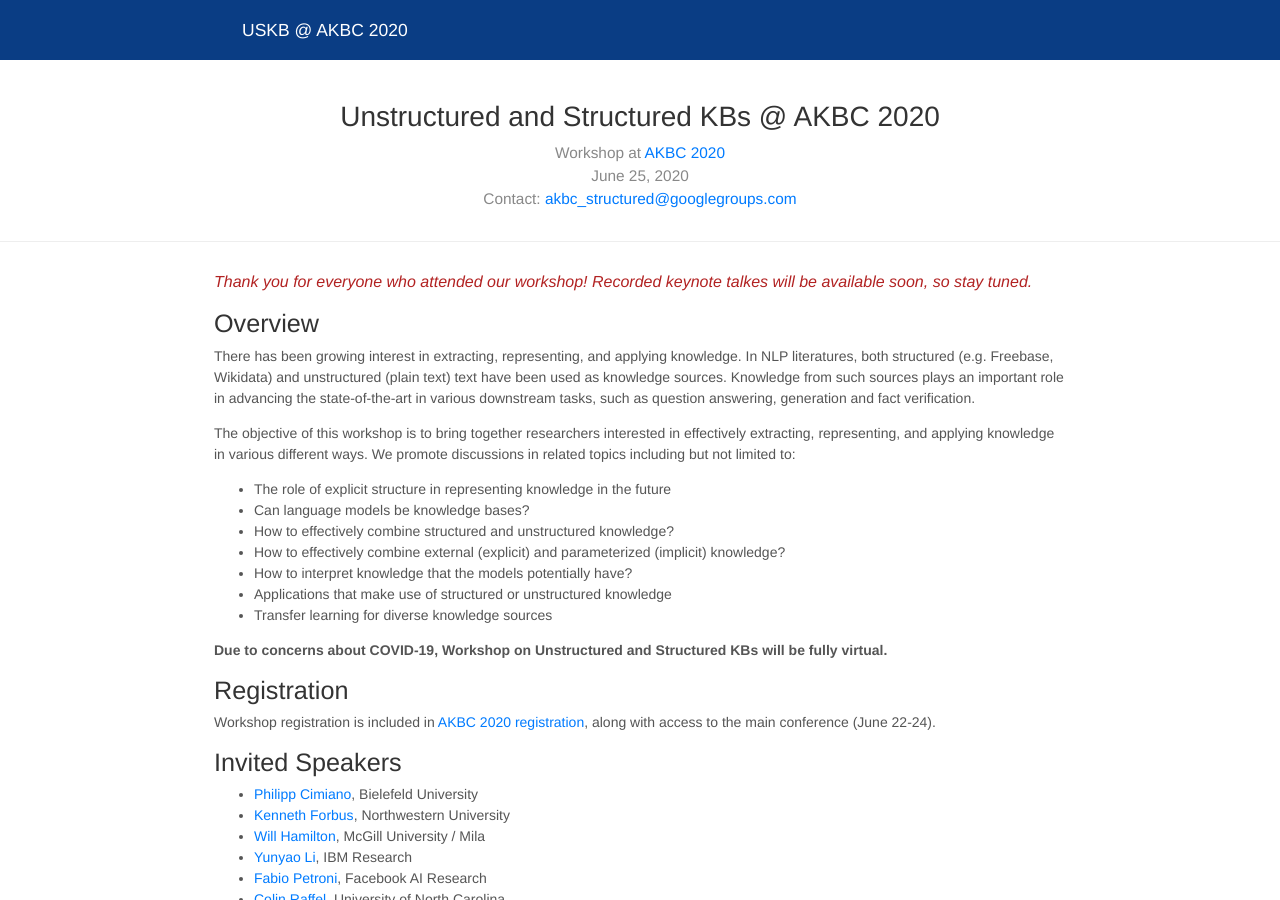
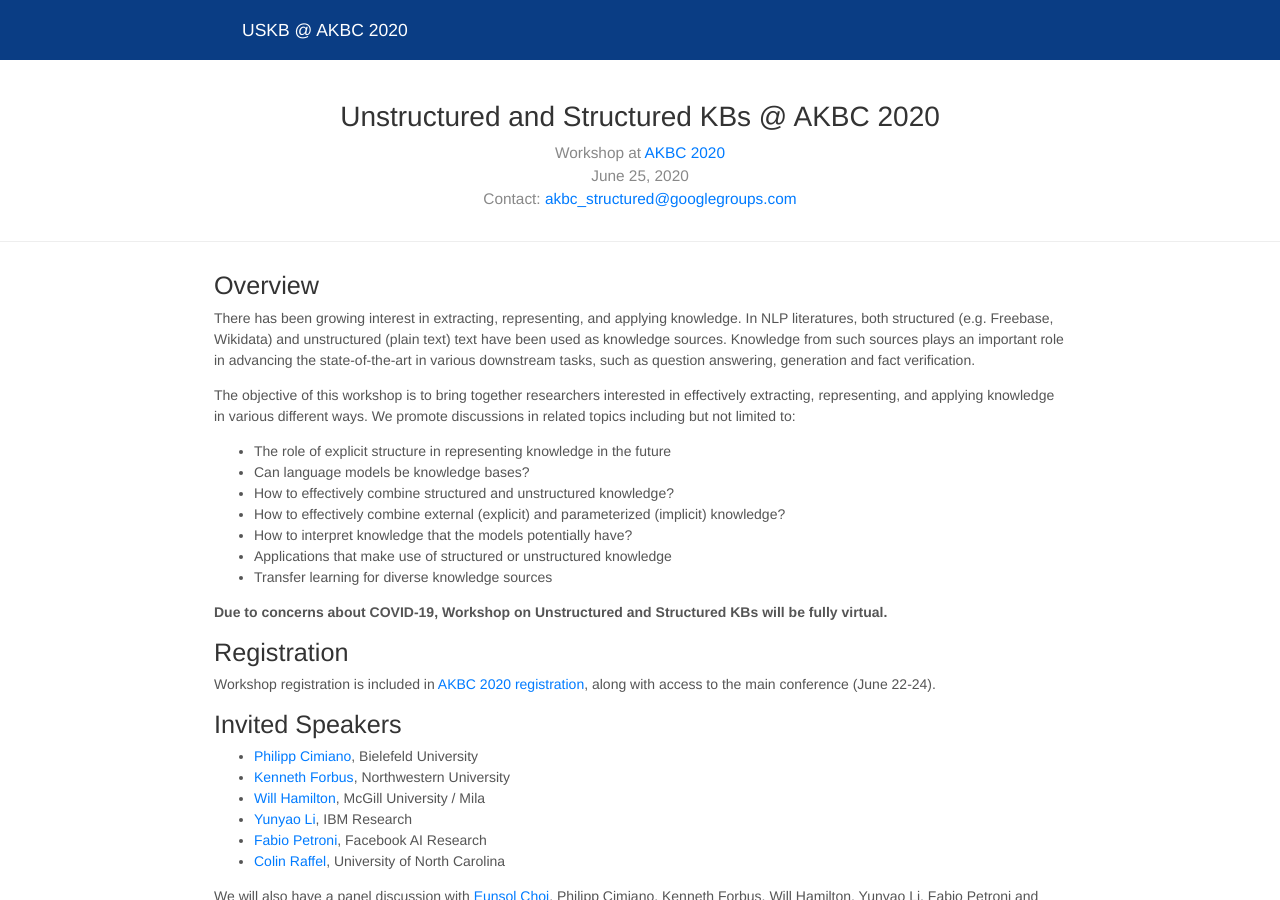
Before and after one commit to spa-nlp/spa-nlp.github.io, a Jekyll site: the page built from index.md, in a window 1280 px wide and 900 px high. Built offline with Jekyll 4.4.1, drawn with Linux system fonts in a browser that asks for light colours; nearby versions of some CDN libraries; part of the change alters nothing that is shown.

Commit message:
update button style

```diff
--- a/index.md
+++ b/index.md
@@ -4,8 +4,6 @@ title: Home
 order: 1
 collection: pages_2019
 ---
-
-<p style="font-size: 12pt; color: #B22222"><em>Thank you for everyone who attended our workshop! Recorded keynote talkes will be available soon, so stay tuned.</em></p>
 
 ## Overview
 
@@ -49,17 +47,17 @@ USKB workshop will be held virtually on June 25th from 8:30AM - 12:45PM in Pacif
             8:25-8:30 - Opening remarks
         </li>
         <li>
-            8:30-9:00 - Invited talk: <a href="https://users.cs.northwestern.edu/~forbus/">Kenneth Forbus</a> -- <b>Analogy and the Construction of more Human-like Knowledge Bases</b> <button class="btn btn-outline-info btn-xs" type="button" data-toggle="collapse" data-target="#ken-card" aria-expanded="false" aria-controls="ken-card">Abstract</button><button><a href="https://www.youtube.com/watch?v=V4nbWiPdnTE" class="btn btn-outline-info btn-xs">Video</a></button>
+            8:30-9:00 - Invited talk: <a href="https://users.cs.northwestern.edu/~forbus/">Kenneth Forbus</a> -- <b>Analogy and the Construction of more Human-like Knowledge Bases</b> <button class="btn btn-outline-info btn-xs" type="button" data-toggle="collapse" data-target="#ken-card" aria-expanded="false" aria-controls="ken-card">Abstract</button><a href="https://www.youtube.com/watch?v=V4nbWiPdnTE" class="btn btn-outline-info btn-xs">Video</a>
             <div class="collapse" id="ken-card"><div class="card card-body">
             Humans remain the most capable learners and reasoners on the planet today.  This talk argues that lessons from cognitive science can be used to create AI systems that reason and learn more like people do.  I start by summarizing the Companion cognitive architecture, our structure-mapping models of analogical matching, retrieval, and generalization, and the language and visual processing Companions use to construct structured, relational representations from natural inputs.  I then describe the continuum of knowledge hypothesis, that argues one source of abstract knowledge is distillation via analogical generalization from experience, and illustrate via examples from a model of human conceptual change and work on learning by reading and on commonsense reasoning.  Analogical training for question-answering provides another illustration of the data-efficiency of analogical learning.  Finally, I close with some suggestions for the community.</div></div>
         </li>
         <li>
-            9:00-9:30 - Invited talk: <a href="http://www.sc.cit-ec.uni-bielefeld.de/team/philipp-cimiano/">Philipp Cimiano</a> -- <b>Knowledge graphs for information extraction</b> <button class="btn btn-outline-info btn-xs" type="button" data-toggle="collapse" data-target="#philipp-card" aria-expanded="false" aria-controls="philipp-card">Abstract</button><button><a href="https://www.youtube.com/watch?v=V4nbWiPdnTE&t=30m16s" class="btn btn-outline-info btn-xs">Video</a></button>
+            9:00-9:30 - Invited talk: <a href="http://www.sc.cit-ec.uni-bielefeld.de/team/philipp-cimiano/">Philipp Cimiano</a> -- <b>Knowledge graphs for information extraction</b> <button class="btn btn-outline-info btn-xs" type="button" data-toggle="collapse" data-target="#philipp-card" aria-expanded="false" aria-controls="philipp-card">Abstract</button><a href="https://www.youtube.com/watch?v=V4nbWiPdnTE&t=30m16s" class="btn btn-outline-info btn-xs">Video</a>
             <div class="collapse" id="philipp-card"><div class="card card-body">
             In template-based information extraction, a template is described by a predefined set of slots that need to be filled with entities mentioned in a text. Compared to traditional relation extraction that aims at classifying binary relations involving a pair of entities only, template-based slot-filling is of higher complexity as interdependencies between slot-filler values need to be taken into account. To model these dependencies, we tackle the slot-filling task as a joint inference problem and build on factorized distributions as used in conditional random fields. These dependencies are often described by textual features only, but in some cases dependencies are of semantic nature and not directly expressed in text. To exploit this potential, we propose the incorporation of semantic dependencies extracted from knowledge graphs into an information extraction model. Dependencies are extracted from the variable bindings of queries executed over a knowledge graph and capture semantic soft constraints that are weighted as part of model training. We evaluate our approach on five distantly supervised labeled datasets extracted from Wikipedia/DBpedia and compare our approach to a most frequent entity baseline as well as a purely textual model. We show that there is an overall positive impact of integrating factual background knowledge in all datasets, yielding an improvement of up to 10 points in F1-score.</div></div>
         </li>
         <li>
-            9:30-10:00 - Invited talk: <a href="https://williamleif.github.io/">Will Hamilton</a> -- <b>Meta Learning and Logical Induction on Knowledge Graphs</b> <button class="btn btn-outline-info btn-xs" type="button" data-toggle="collapse" data-target="#will-card" aria-expanded="false" aria-controls="will-card">Abstract</button><button><a href="https://www.youtube.com/watch?v=V4nbWiPdnTE&t=58m40s" class="btn btn-outline-info btn-xs">Video</a></button>
+            9:30-10:00 - Invited talk: <a href="https://williamleif.github.io/">Will Hamilton</a> -- <b>Meta Learning and Logical Induction on Knowledge Graphs</b> <button class="btn btn-outline-info btn-xs" type="button" data-toggle="collapse" data-target="#will-card" aria-expanded="false" aria-controls="will-card">Abstract</button><a href="https://www.youtube.com/watch?v=V4nbWiPdnTE&t=58m40s" class="btn btn-outline-info btn-xs">Video</a>
             <div class="collapse" id="will-card"><div class="card card-body">
             Traditional knowledge graph completion (KBC) methods focus on the setting where one has access to a single, static knowledge graph. For example, it is generally assumed that one has access to the full set of entities in the knowledge graph during training, and KBC research has predominantly focused on entity-centric, embedding-based methods (e.g., TransE). In this talk, I will discuss more challenging forms of knowledge graph completion, which involve generalizing to unseen entities, inducing logical rules, and meta-learning from multiple disjoint graphs. I will highlight new methodological directions that extend and complement traditional embedding-based techniques to handle these more complicated learning regimes.</div></div>
         </li>
@@ -67,16 +65,16 @@ USKB workshop will be held virtually on June 25th from 8:30AM - 12:45PM in Pacif
             10:00-10:15 - Break 1
         </li>
         <li>
-            10:15-10:45 - Invited talk: <a href="https://researcher.watson.ibm.com/researcher/view.php?person=us-yunyaoli">Yunyao Li</a> -- <b>Building Domain-Specific Knowledge with Human in the Loop</b> <button class="btn btn-outline-info btn-xs" type="button" data-toggle="collapse" data-target="#yunyao-card" aria-expanded="false" aria-controls="yunyao-card">Abstract</button><button><a href="https://www.youtube.com/watch?v=V4nbWiPdnTE&t=90m39s" class="btn btn-outline-info btn-xs">Video</a></button>
+            10:15-10:45 - Invited talk: <a href="https://researcher.watson.ibm.com/researcher/view.php?person=us-yunyaoli">Yunyao Li</a> -- <b>Building Domain-Specific Knowledge with Human in the Loop</b> <button class="btn btn-outline-info btn-xs" type="button" data-toggle="collapse" data-target="#yunyao-card" aria-expanded="false" aria-controls="yunyao-card">Abstract</button><a href="https://www.youtube.com/watch?v=V4nbWiPdnTE&t=90m39s" class="btn btn-outline-info btn-xs">Video</a>
             <div class="collapse" id="yunyao-card"><div class="card card-body">
             We describe the development of human-in-the-loop tools to capture the implicit knowledge in the mind of human experts to build domain-specific knowledge bases as the foundation for many AI systems. The ability to build large-scale domain-specific knowledge bases that capture and extend the implicit knowledge of human experts is the foundation for many AI systems. We use an ontology-driven approach for the creation, representation and consumption of such domain-specific knowledge bases. This approach relies on several well-known building blocks: natural language processing, entity resolution, data transformation and fusion. We will present several human-in-the-loop work  that target domain experts (rather than programmers) to extract the domain knowledge from the human expert and map it into the "right" models or algorithms. We will also share successful use cases in several domains, including Compliance, Finance, and Healthcare: by using these tools we can match the level of accuracy achieved by manual effort, but at a significantly lower cost and much higher scale and automation. If time permits, we will demonstrate a knowledge base built for the Finance domain.</div></div>
         </li>
         <li>
-            10:45-11:15 - Invited talk: <a href="https://www.fabiopetroni.com/">Fabio Petroni</a> -- <b>How can we compare unstructured, structured and self-structured knowledge representation?</b> <button class="btn btn-outline-info btn-xs" type="button" data-toggle="collapse" data-target="#fabio-card" aria-expanded="false" aria-controls="fabio-card">Abstract</button><button><a href="https://www.youtube.com/watch?v=V4nbWiPdnTE&t=121m21s" class="btn btn-outline-info btn-xs">Video</a></button>
+            10:45-11:15 - Invited talk: <a href="https://www.fabiopetroni.com/">Fabio Petroni</a> -- <b>How can we compare unstructured, structured and self-structured knowledge representation?</b> <button class="btn btn-outline-info btn-xs" type="button" data-toggle="collapse" data-target="#fabio-card" aria-expanded="false" aria-controls="fabio-card">Abstract</button><a href="https://www.youtube.com/watch?v=V4nbWiPdnTE&t=121m21s" class="btn btn-outline-info btn-xs">Video</a>
             <div class="collapse" id="fabio-card"><div class="card card-body">Several approaches have been proposed to represent world knowledge. It can be unstructured in text corpora, organised in structured collections (e.g, KBs, key-value memories), or self-structured in the parameters of a neural model. However, it is still unclear how to compare these different solutions. Most of the existing NLP benchmarks focus on tasks that humans can solve by just examining local information. In this talk I will review some knowledge-intensive tasks, that require to seek knowledge in a large body of documents even for humans in order to be solved. I will present some of the latest models proposed to solve those and which representation they use for knowledge. Moreover, I will present some ideas to investigate models' explainability in this setting.</div></div>
         </li>
         <li>
-            11:15-11:45 - Invited talk: <a href="https://craffel.github.io/">Colin Raffel</a> -- <b>Answering Questions by Querying the Implicit Knowledge Base Inside T5</b> <button class="btn btn-outline-info btn-xs" type="button" data-toggle="collapse" data-target="#colin-card" aria-expanded="false" aria-controls="colin-card">Abstract</button><button><a href="https://www.youtube.com/watch?v=V4nbWiPdnTE&t=152m43s" class="btn btn-outline-info btn-xs">Video</a></button>
+            11:15-11:45 - Invited talk: <a href="https://craffel.github.io/">Colin Raffel</a> -- <b>Answering Questions by Querying the Implicit Knowledge Base Inside T5</b> <button class="btn btn-outline-info btn-xs" type="button" data-toggle="collapse" data-target="#colin-card" aria-expanded="false" aria-controls="colin-card">Abstract</button><a href="https://www.youtube.com/watch?v=V4nbWiPdnTE&t=152m43s" class="btn btn-outline-info btn-xs">Video</a>
             <div class="collapse" id="colin-card"><div class="card card-body">
             It has recently been observed that language models trained on unlabeled, unstructured text corpora form a sort of implicit knowledge base. In this talk, I connect this ability to the important NLP task of question answering by introducing "closed-book question answering" (CBQA): In CBQA, a model is only provided with a natural language query and must "look up knowledge" in its parameters in order to produce the correct answer. To attack this problem, we leverage the recent T5 models that cast every text problem into a unified text-to-text format. We find that model performance scales with model size and show that T5-11B attains surprisingly strong performance on the open-domain variants of WebQuestions and TriviaQA, outperforming models that explicitly retrieve a document and extract the answer from it. We also find that existing evaluation procedures for open-domain question-answering often treat correct answers produced by our model as incorrect, suggesting that they are a poor fit for CBQA. I will conclude by outlining some strengths and weaknesses of our approach.</div></div>
         </li>
@@ -84,7 +82,7 @@ USKB workshop will be held virtually on June 25th from 8:30AM - 12:45PM in Pacif
             11:45-12:00 - Break 2
         </li>
         <li>
-            12:00-12:45 - <b>Panel discussion</b><button><a href="https://www.youtube.com/watch?v=V4nbWiPdnTE&t=188m54s" class="btn btn-outline-info btn-xs">Video</a></button>
+            12:00-12:45 - <b>Panel discussion</b><a href="https://www.youtube.com/watch?v=V4nbWiPdnTE&t=188m54s" class="btn btn-outline-info btn-xs">Video</a>
         </li>
     </ul>
     <p>Each talk is 25 min + 5 min Q&A.</p>
```
